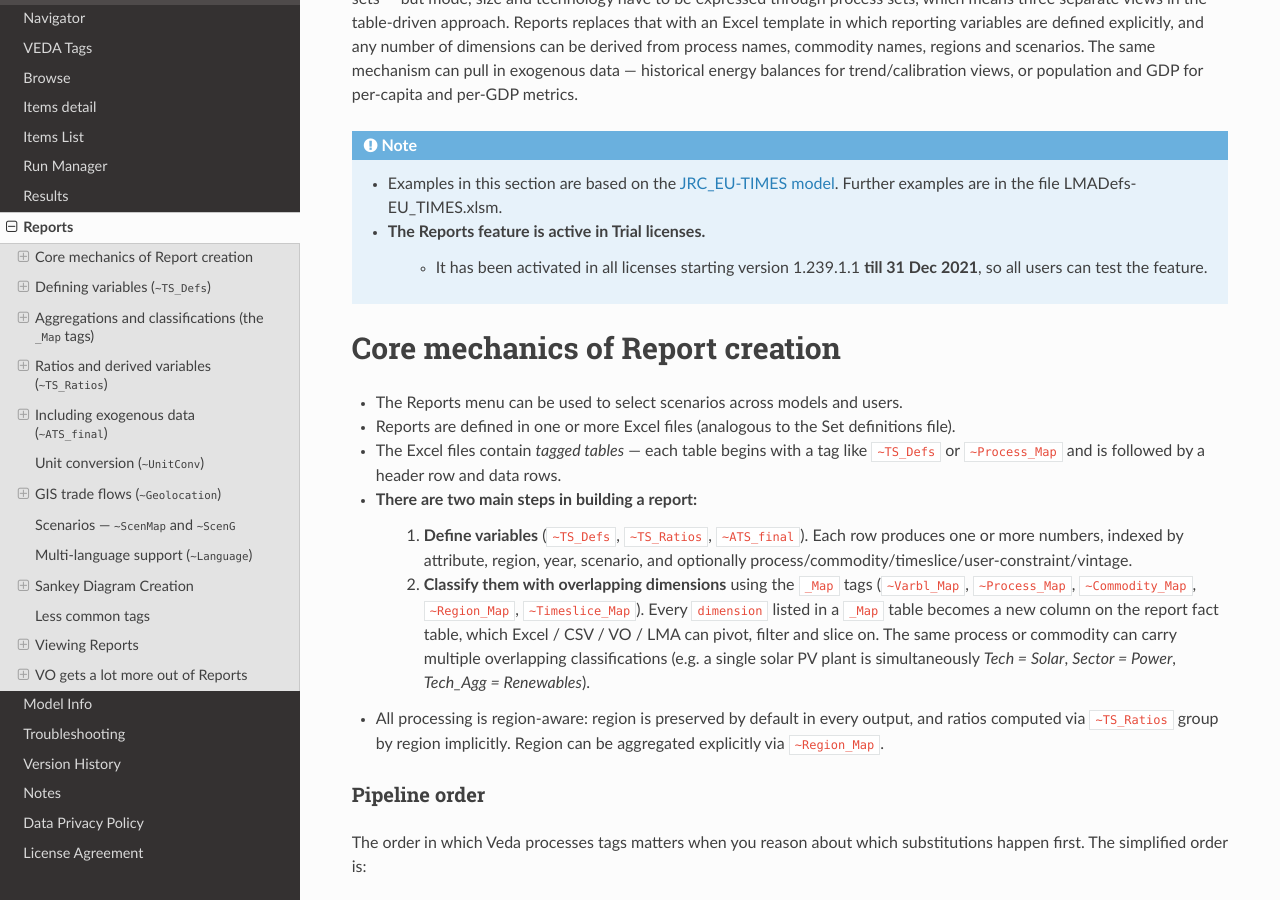
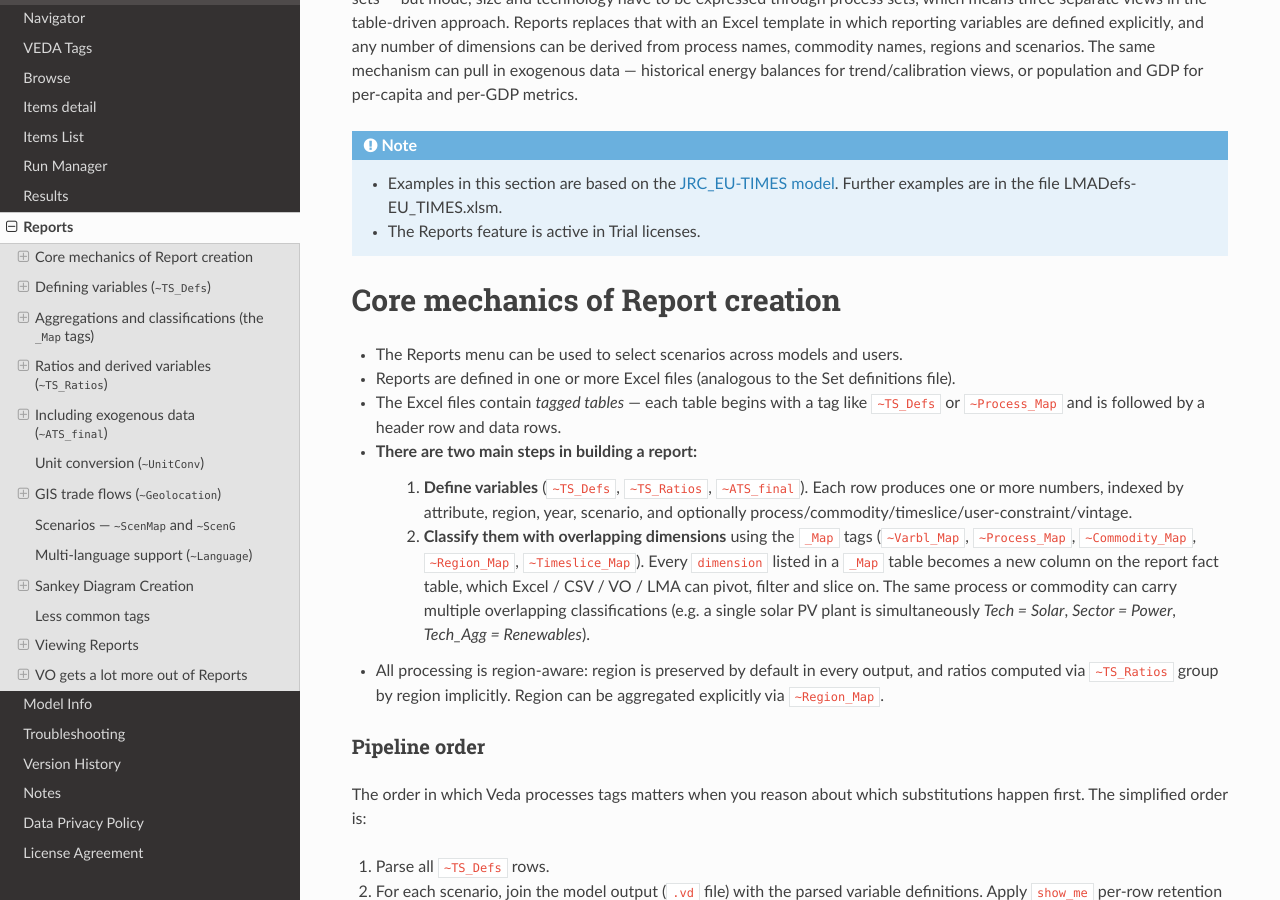
Before and after one commit to kanors-emr/Veda-documentation, a Sphinx documentation site: the page built from docs/source/pages/Reports.rst, in a window 1280 px wide and 900 px high, scrolled down 381 px. Built offline with Sphinx 7.4.7 and the Read the Docs theme 3.1.0, drawn with Linux system fonts in a browser that asks for light colours.

Commit message:
Update Reports.rst

```diff
--- a/docs/source/pages/Reports.rst
+++ b/docs/source/pages/Reports.rst
@@ -19,7 +19,6 @@ or population and GDP for per-capita and per-GDP metrics.
 .. note::
     * Examples in this section are based on the `JRC_EU-TIMES model <https://github.com/KanORS-E4SMA/EU_TIMES_Veda2.0>`_. Further examples are in the file LMADefs-EU_TIMES.xlsm.
     * The Reports feature is active in Trial licenses.
-        * It has been activated in all licenses starting version 1.239.1.1 **till 31 Dec 2021**, so all users can test the feature.
 
 
 Core mechanics of Report creation
```
